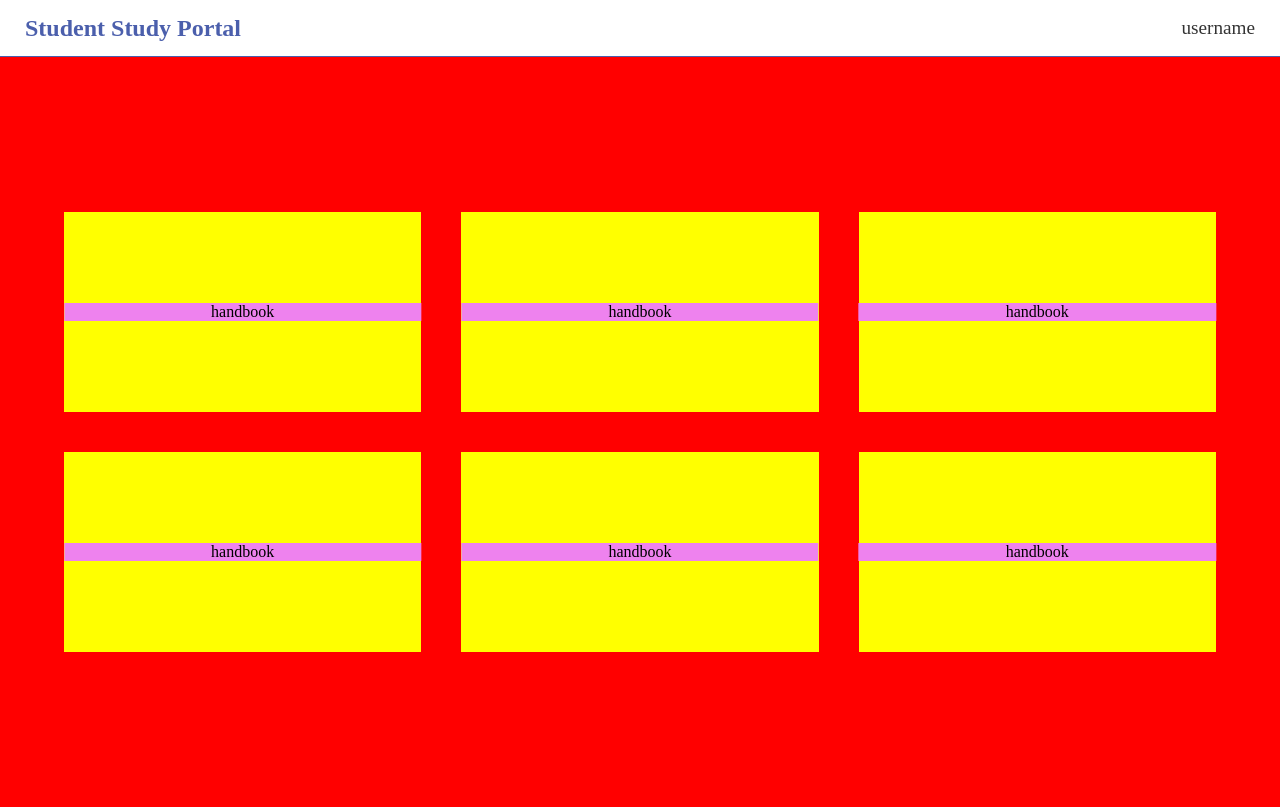
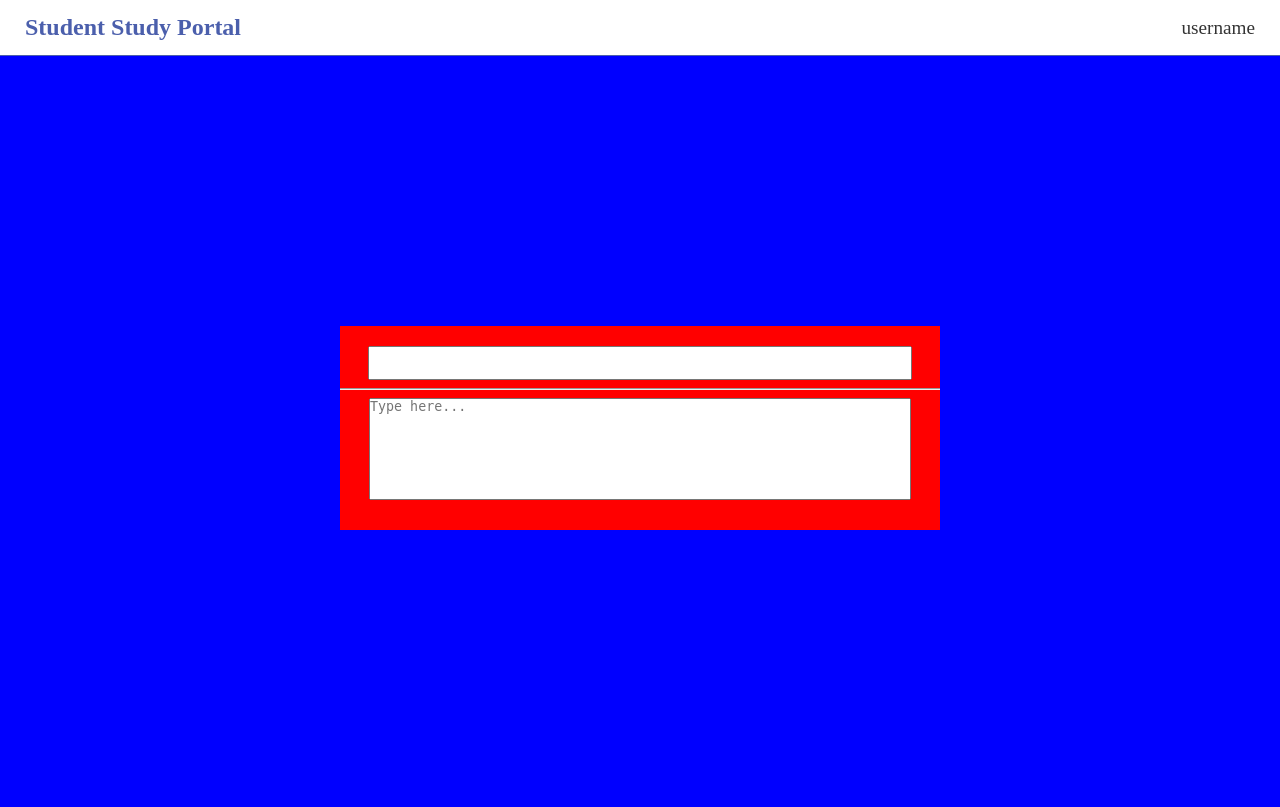
Before and after one commit to shiva-sankar-dev/student-study-portal, a Django app: page / in a window 1280 px wide. After the commit the page ends 530 px from the top, so only its background shows below. Run offline with Django 5.2, Linux system fonts and the light colour scheme.

Commit message:
SSP Handbook UI 90% completed

```diff
--- /dev/null
+++ b/studentstudyportalapp/templates/handbook.html
@@ -0,0 +1,119 @@
+{% extends 'index.html' %}
+{% block content %}
+
+<style>
+    .handbook-container{
+        display: flex;
+        flex-direction: column;
+        align-items: center;
+        justify-content: center;
+    }
+
+    .handbook-section{
+        column-count: 6;
+        column-gap: 15px;
+        margin-top: 50px;
+
+    }
+
+
+    .handbooks{
+        border-radius: 12px;
+        min-height: 150px;
+        max-height: 450px;
+        border:1px solid black;
+        width: 230px;
+        margin-bottom: 15px;
+        word-wrap: break-word;
+        break-inside: avoid;
+        padding: 12px;
+        cursor: pointer;
+        transition: ease 0.5s;
+        box-sizing: border-box;
+        overflow: hidden; /* Prevents overflow */
+        line-height: 1.5; /* Adjust to control spacing between lines */
+    }
+    .handbooks:hover{
+        transform: scale(1.01);
+    }
+
+</style>
+
+{% comment %} <div class="handbook-container">
+    <div class="add-button">
+        <button>add</button>
+    </div>
+    <div class="handbook-section">
+        <div class="handbooks"><p>Lor esse siveniam iure enim voluptate id laborum maxime cum veritatis ullam delectus beatae, eligendi deleniti earum expedita reiciendis. Quas?</p></div>
+        <div class="handbooks"><p>Lorem ipsum dolor sit amet consectetur adipisicing elit. Consecipsum dolor sit amet consectetur adipisicing elit. ConsectetuLorem ipsum dolor sit amet consectetur adipisicing elit. Consectetur ullam laudantium esse similique, incidunt illum, ducimus aut reiciendis facilis, amet doloribus enim nulla nihil assumenda asperiores perspiciatis sapiente non laborum. Lorem ipsum dolor sit amet consectetur adipisicing elit. Asperiores explicabo qui accusamus veniam iure enim voluptate id laborum maxime cum veritatis ullamr ullam laudantium esse similique, incidunt illum, ducimus aut reiciendis facilis, amet doloribus enim nulla nihil assumenda asperiores perspiciatis sapiente non laborum. Lorem ipsum dolor sit amet consectetur adipisicing elit. Asperiores explicabo qui accusamus veniam iure enim voluptate id laborum maxime cum veritatis ullam delectus beatae, eligendi deleniti earum expedita reiciendis. Quas?</p></div>
+        <div class="handbooks"><p>Lorem ipsum dolor sit amet consectetur adipisicing elit. Consecipsum dolor sit amet consectetur adipisicing elit. ConsectetuLorem ipsum dolor sit amet consectetur adipisicing elit. Consectetur ullam laudantium esse similique, incidunt illum, ducimus aut reiciendis facilis, amet doloribus enim nulla nihil assumenda asperiores perspiciatis sapiente non laborum. Lorem ipsum dolor sit amet consectetur adipisicing elit. Asperiores explicabo qui accusamus veniam iure enim voluptate id laborum maxime cum veritatis ullamr ullam laudantium esse similique, incidunt illum, ducimus aut reiciendis facilis, amet doloribus enim nulla nihil assumenda asperiores perspiciatis sapiente non laborum. Lorem ipsum dolor sit amet consectetur adipisicing elit. Asperiores explicabo qui accusamus veniam iure enim voluptate id laborum maxime cum veritatis ullam delectus beatae, eligendi deleniti earum expedita reiciendis. Quas?</p></div>
+        <div class="handbooks"><p>Lorem ipsum dolor sit amet consectetur adipisicing elit. Consecipsum dolor sit amet consectetur adipisicing elit. ConsectetuLorem ipsum dolor sit amet consectetur adipisicing elit. Consectetur ullam laudantium esse similique, incidunt illum, ducimus aut reiciendis facilis, amet doloribus enim nulla nihil assumenda asperiores perspiciatis sapiente non laborum. Lorem ipsum dolor sit amet consectetur adipisicing elit. Asperiores explicabo qui accusamus veniam iure enim voluptate id laborum maxime cum veritatis ullamr ullam laudantium esse similique, incidunt illum, ducimus aut reiciendis facilis, amet doloribus enim nulla nihil assumenda asperiores perspiciatis sapiente non laborum. Lorem ipsum dolor sit amet consectetur adipisicing elit. Asperiores explicabo qui accusamus veniam iure enim voluptate id laborum maxime cum veritatis ullam delectus beatae, eligendi deleniti earum expedita reiciendis. Quas?</p></div>
+        <div class="handbooks"><p>Lorem ipsum dolor sit amet consectetur adipisicing elit. Consecipsum dolor sit amet consectetur adipisicing elit. ConsectetuLorem ipsum dolor sit amet consectetur adipisicing elit. Consectetur ullam laudantium esse similique, incidunt illum, ducimus aut reiciendis facilis, amet doloribus enim nulla nihil assumenda asperiores perspiciatis sapiente non laborum. Lorem ipsum dolor sit amet consectetur adipisicing elit. Asperiores explicabo qui accusamus veniam iure enim voluptate id laborum maxime cum veritatis ullamr ullam laudantium esse similique, incidunt illum, ducimus aut reiciendis facilis, amet doloribus enim nulla nihil assumenda asperiores perspiciatis sapiente non laborum. Lorem ipsum dolor sit amet consectetur adipisicing elit. Asperiores explicabo qui accusamus veniam iure enim voluptate id laborum maxime cum veritatis ullam delectus beatae, eligendi deleniti earum expedita reiciendis. Quas?</p></div>
+        <div class="handbooks"><p>Lorem ipsum dolor sit amet consectetur adipisicing elit. Consecipsum dolor sit amet consectetur adipisicing elit. ConsectetuLorem ipsum dolor sit amet consectetur adipisicing elit. Consectetur ullam laudantium esse similique, incidunt illum, ducimus aut reiciendis facilis, amet doloribus enim nulla nihil assumenda asperiores perspiciatis sapiente non laborum. Lorem ipsum dolor sit amet consectetur adipisicing elit. Asperiores explicabo qui accusamus veniam iure enim voluptate id laborum maxime cum veritatis ullamr ullam laudantium esse similique, incidunt illum, ducimus aut reiciendis facilis, amet doloribus enim nulla nihil assumenda asperiores perspiciatis sapiente non laborum. Lorem ipsum dolor sit amet consectetur adipisicing elit. Asperiores explicabo qui accusamus veniam iure enim voluptate id laborum maxime cum veritatis ullam delectus beatae, eligendi deleniti earum expedita reiciendis. Quas?</p></div>
+        <div class="handbooks"><p>Lorem ipsum dolor sit amet consectetur adipisicing elit. Consecipsum dolor sit amet consectetur adipisicing elit. ConsectetuLorem ipsum dolor sit amet consectetur adipisicing elit. Consectetur ullam laudantium esse similique, incidunt illum, ducimus aut reiciendis facilis, amet doloribus enim nulla nihil assumenda asperiores perspiciatis sapiente non laborum. Lorem ipsum dolor sit amet consectetur adipisicing elit. Asperiores explicabo qui accusamus veniam iure enim voluptate id laborum maxime cum veritatis ullamr ullam laudantium esse similique, incidunt illum, ducimus aut reiciendis facilis, amet doloribus enim nulla nihil assumenda asperiores perspiciatis sapiente non laborum. Lorem ipsum dolor sit amet consectetur adipisicing elit. Asperiores explicabo qui accusamus veniam iure enim voluptate id laborum maxime cum veritatis ullam delectus beatae, eligendi deleniti earum expedita reiciendis. Quas?</p></div>
+        <div class="handbooks"><p>Lorem ipsum dolor sit amet consectetur adipisicing elit. Consecipsum dolor sit amet consectetur adipisicing elit. ConsectetuLorem ipsum dolor sit amet consectetur adipisicing elit. Consectetur ullam laudantium esse similique, incidunt illum, ducimus aut reiciendis facilis, amet doloribus enim nulla nihil assumenda asperiores perspiciatis sapiente non laborum. Lorem ipsum dolor sit amet consectetur adipisicing elit. Asperiores explicabo qui accusamus veniam iure enim voluptate id laborum maxime cum veritatis ullamr ullam laudantium esse similique, incidunt illum, ducimus aut reiciendis facilis, amet doloribus enim nulla nihil assumenda asperiores perspiciatis sapiente non laborum. Lorem ipsum dolor sit amet consectetur adipisicing elit. Asperiores explicabo qui accusamus veniam iure enim voluptate id laborum maxime cum veritatis ullam delectus beatae, eligendi deleniti earum expedita reiciendis. Quas?</p></div>
+        <div class="handbooks"><p>Lorem ipsum dolor sit amet consectetur adipisicing elit. Consecipsum dolor sit amet consectetur adipisicing elit. ConsectetuLorem ipsum dolor sit amet consectetur adipisicing elit. Consectetur ullam laudantium esse similique, incidunt illum, ducimus aut reiciendis facilis, amet doloribus enim nulla nihil assumenda asperiores perspiciatis sapiente non laborum. Lorem ipsum dolor sit amet consectetur adipisicing elit. Asperiores explicabo qui accusamus veniam iure enim voluptate id laborum maxime cum veritatis ullamr ullam laudantium esse similique, incidunt illum, ducimus aut reiciendis facilis, amet doloribus enim nulla nihil assumenda asperiores perspiciatis sapiente non laborum. Lorem ipsum dolor sit amet consectetur adipisicing elit. Asperiores explicabo qui accusamus veniam iure enim voluptate id laborum maxime cum veritatis ullam delectus beatae, eligendi deleniti earum expedita reiciendis. Quas?</p></div>
+        <div class="handbooks">Lorem ipsum dolor sit amet consectetur adipisicing elit. Consectetur ullam laudantium esse similique, incidunt illum, ducimus aut reiciendis facilis, amet doloribus enim nulla nihil assumenda asperiores perspiciatis sapiente non laborum. Lorem ipsum dolor sit amet consectetur adipisicing elit. Asperiores explicabo qui accusamus veniam iure enim voluptate id laborum maxime cum veritatis ullam</div>
+        <div class="handbooks">Lorem ipsum dolor sit amet consectetur adipisicing elit. Consectetur ullam laudantium esse similique, incidunt illum, ducimus aut reiciendis facilis, amet doloribus enim nulla nihil assumenda asperiores perspiciatis sapiente non laborum. Lorem ipsum dolor sit amet consectetur adipisicing elit. Asperiores explicabo qui accusamus veniam iure enim voluptate id laborum maxime cum veritatis ullam</div>
+        <div class="handbooks">Lorem ipsum dolor sit amet consectetur adipisicing elit. Consectetur ullam laudantium esse similique, incidunt illum, ducimus aut reiciendis facilis, amet doloribus enim nulla nihil assumenda asperiores perspiciatis sapiente non laborum. Lorem ipsum dolor sit amet consectetur adipisicing elit. Asperiores explicabo qui accusamus veniam iure enim voluptate id laborum maxime cum veritatis ullam</div>
+        <div class="handbooks">Lorem ipsum dolor sit amet consectetur adipisicing elit. Consectetur ullam laudantium esse similique, incidunt illum, ducimus aut reiciendis facilis, amet doloribus enim nulla nihil assumenda asperiores perspiciatis sapiente non laborum. Lorem ipsum dolor sit amet consectetur adipisicing elit. Asperiores explicabo qui accusamus veniam iure enim voluptate id laborum maxime cum veritatis ullam</div>
+        <div class="handbooks">11111Lorem ipsum dolor sit amet consectetur adipisicing elit. Consectetur ullam laudantium esse similique, incidunt illum, ducimus aut reiciendis facilis, amet doloribus enim nulla nihil assumenda asperiores perspiciatis sapiente non laborum. Lorem ipsum dolor sit amet consectetur adipisicing elit. Asperiores explicabo qui accusamus veniam iure enim voluptate id laborum maxime cum veritatis ullam</div>
+        <div class="handbooks">11111Lorem ipsum dolor sit amet consectetur adipisicing elit. Consectetur ullam laudantium esse similique, incidunt illum, ducimus aut reiciendis facilis, amet doloribus enim nulla nihil assumenda asperiores perspiciatis sapiente non laborum. Lorem ipsum dolor sit amet consectetur adipisicing elit. Asperiores explicabo qui accusamus veniam iure enim voluptate id laborum maxime cum veritatis ullam</div>
+    </div>
+</div> {% endcomment %}
+
+<style>
+    .modal{
+        display: flex;
+        justify-content: center;
+        align-items: center;
+        background-color: blue;
+        height: 93vh;
+    }
+
+    .modal-content{
+        display: flex;
+        flex-direction: column;
+        background-color: red;
+        width: 600px;
+        align-items: center;
+        max-height: 80vh;
+        overflow: hidden;
+    }
+    input {
+        width: 90%;
+        margin-top: 20px;
+        height: 30px;
+    }
+
+    textarea{
+        width: 90%;
+        margin-top: 8px;
+        resize: none;
+        min-height:100px ;
+        margin-bottom: 30px;
+        overflow-y: hidden;
+    }
+</style>
+
+<div class="modal">
+    <div class="modal-content" id="modalContent">
+        <input type="text">
+        <hr style="color: black;width: 100%;margin-top: 8px;">
+        <textarea id="dynamic-textarea" placeholder="Type here..."></textarea>
+    </div>
+</div>
+<script>
+    const modalUpdate = document.getElementById('dynamic-textarea')
+    const modalContent = document.getElementById('modalContent')
+    modalUpdate.addEventListener('input', () => {
+        modalUpdate.style.height = 'auto'
+        modalUpdate.style.height = `${modalUpdate.scrollHeight}px`
+        modalContent.style.height = 'auto'
+        modalContent.style.height = `${modalContent.scrollHeight}px`
+    })
+
+
+
+</script>
+{% endblock content %}
--- a/studentstudyportalapp/templates/home.html
+++ b/studentstudyportalapp/templates/index.html
@@ -6,6 +6,10 @@
     <meta name="viewport" content="width=device-width, initial-scale=1.0">
     <title>Student Study Portal</title>
     <style>
+        *{
+            padding: 0;
+            margin: 0;
+        }
         body {
             background-color: rgba(232, 233, 239, 1);
             padding: 0;
@@ -20,6 +24,7 @@
             background-color: white;
             border-bottom: 0.3px solid rgba(75, 95, 172, 1);
             padding: 0 25px;
+            box-sizing: border-box;
         }
 
         .logo {
@@ -75,67 +80,13 @@
             </div>
         </nav>
     </header>
-    <style>
-        .container{
-            height: 750px;
-            background-color: red;
-            display: flex;
-            align-items: center;
-            justify-content: center;
-        }
 
-        .top-1{
-            display: grid;
-            grid-template-columns: 1fr 1fr 1fr;
-            gap: 40px;
-            width: 90%;
-        }
-        .handbook{
-            height: 200px;
-            width: 100%;
-            background-color: yellow;
-            position: relative;
-        }
 
-        .handbook p{
-            position: absolute;
-            background-color: violet;
-            top: 50%;
-            width: 100%;
-            left: 50%;
-            transform: translate(-50% , -50%);
-            margin: 0;
+    {% block content %}
 
-        }
+    {% endblock content %}
 
-        .handbook p span{
-            display: flex;
-            justify-content: center;
-        }
-    </style>
-    <div class="container">
-        <div class="top-1">
-        <div class="handbook">
-            <p><span>handbook</span></p>
-        </div>
-        <div class="handbook">
-            <p><span>handbook</span></p>
-        </div>
-        <div class="handbook">
-            <p><span>handbook</span></p>
-        </div>
-        <div class="handbook">
-            <p><span>handbook</span></p>
-        </div>
-        <div class="handbook">
-            <p><span>handbook</span></p>
-        </div>
-        <div class="handbook">
-            <p><span>handbook</span></p>
-        </div>
-        </div>
 
-    </div>
     <script>
         openLogout = document.getElementById('user-name');
         logout = document.getElementById('logout-menu');
--- a/studentstudyportalapp/urls.py
+++ b/studentstudyportalapp/urls.py
@@ -1,5 +1,7 @@
 from django.urls import path
 from .views import *
 urlpatterns = [
-    path('',home,name="home"),
+    path('index',index,name="index"),
+    path('homepage',homepage,name="homepage"),
+    path('',handbook,name="handbook"),
 ]
--- a/studentstudyportalapp/views.py
+++ b/studentstudyportalapp/views.py
@@ -1,5 +1,11 @@
 from django.shortcuts import render
 
 # Create your views here.
-def home(request):
-    return render(request,'home.html')
+def index(request):
+    return render(request,'index.html')
+
+def homepage(request):
+    return render(request,'homepage.html')
+
+def handbook(request):
+    return render(request,'handbook.html')
```
Also changed, not shown: studentstudyportalapp/templates/homepage.html (added, +111 -0 lines).
